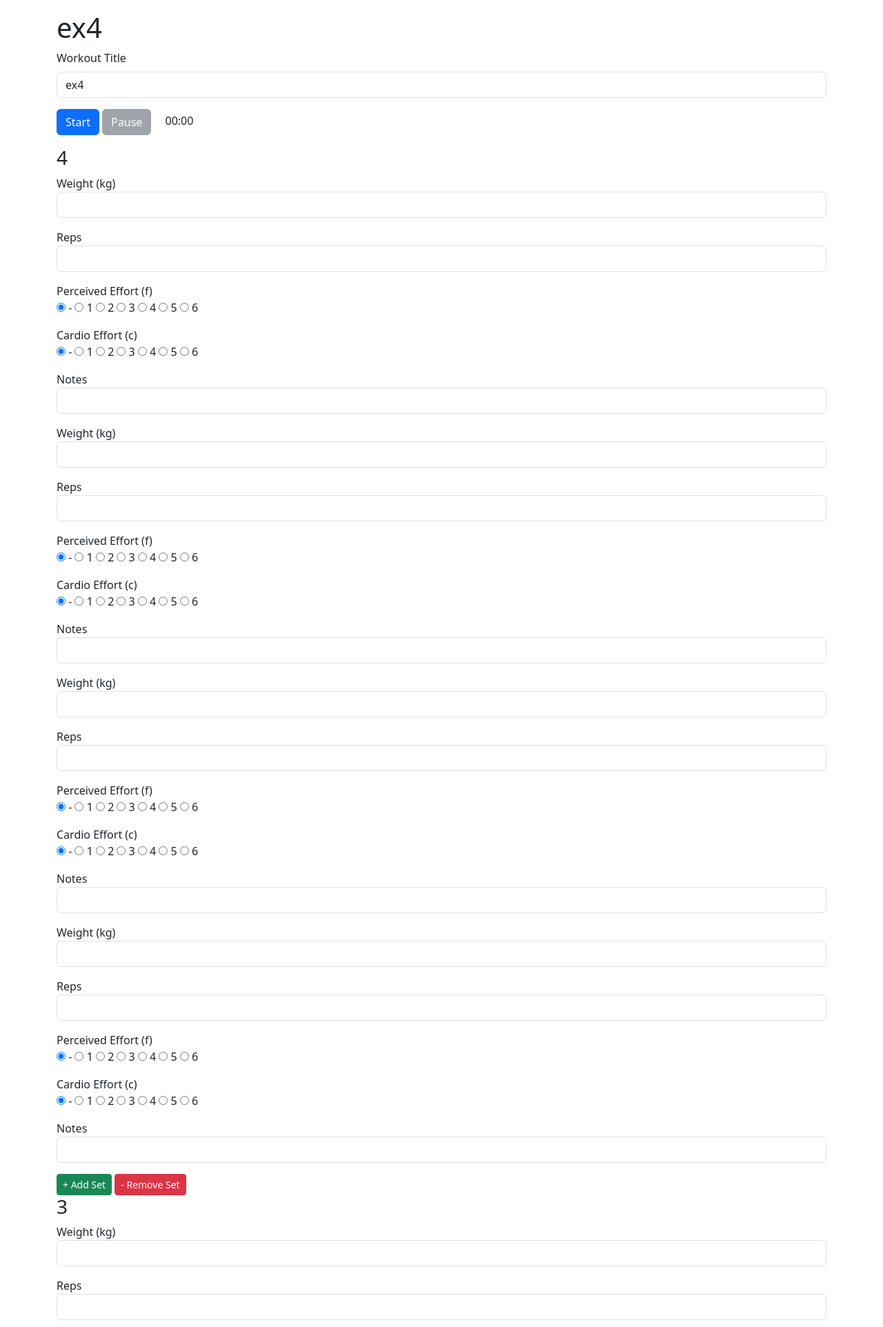
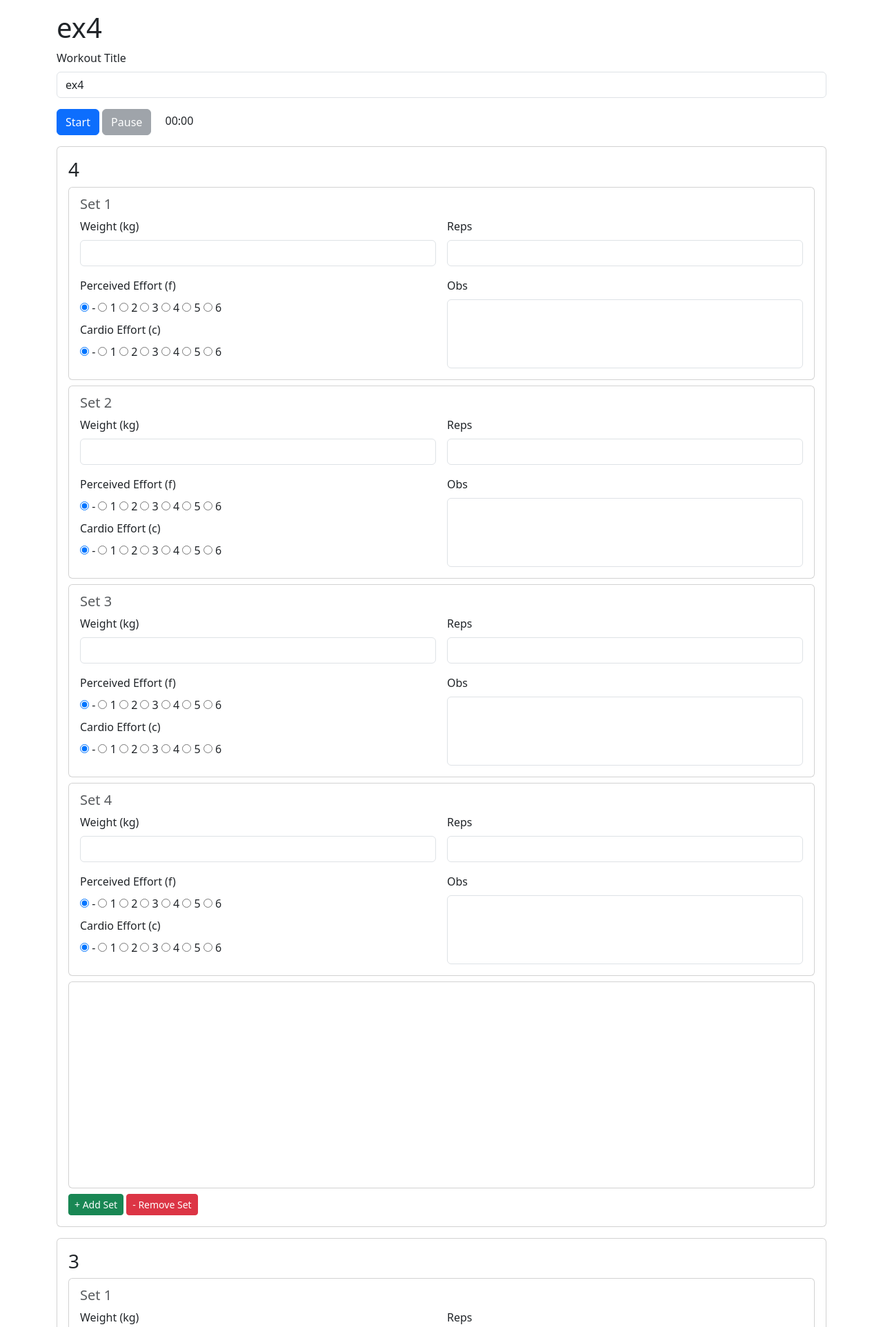
Before and after one commit to rows15/WorkoutTracker, a Flask app: page /workout/1 in a window 1280 px wide. Shown: the top 1924 px of the page at 69% size. Run offline with Flask 3, Linux system fonts and the light colour scheme; data comes from the database, SQL or seed files in the repository; both versions use the stored data as it was after the commit; some libraries are stand-ins or nearby versions.

Commit message:
uichanges2

```diff
--- a/V1/templates/workout_form.html
+++ b/V1/templates/workout_form.html
@@ -8,6 +8,20 @@
     <script src="https://code.jquery.com/jquery-3.6.0.min.js"></script>
     <script src="https://code.jquery.com/ui/1.12.1/jquery-ui.min.js"></script>
     <link href="https://code.jquery.com/ui/1.12.1/themes/base/jquery-ui.css" rel="stylesheet">
+    <style>
+        /* Ensure notes input spans multiple rows */
+        .notes-container {
+            height: 100%;
+        }
+        .notes-input {
+            height: 100%;
+            min-height: 100px; /* Approx height of effort + cardio radios */
+        }
+        /* Future use box height approximation */
+        .future-box {
+            min-height: 300px; /* Approx 8 rows, adjust as needed */
+        }
+    </style>
 </head>
 <body>
     <div class="container py-3">
@@ -43,44 +57,54 @@
         function addExercise(name, id, sets, order = exerciseCount) {
             let exerciseIdx = exerciseCount++;
             let exerciseHtml = `
-                <div class="exercise" data-exercise-idx="${exerciseIdx}">
-                    <h3>${name}</h3>
+                <div class="exercise card mb-3" data-exercise-idx="${exerciseIdx}">
+                    <div class="card-body">
+                        <h3 class="card-title">${name}</h3>
                         <input type="hidden" name="exercises[${exerciseIdx}][${id ? 'exercise_id' : 'name'}]" value="${id || name}">
                         <input type="hidden" name="exercises[${exerciseIdx}][order]" value="${order}">
                         <div class="sets">
                             ${Array.from({length: sets || 1}, (_, i) => `
-                            <div class="set" data-set-idx="${i}">
-                                <div class="mb-3">
-                                    <label>Weight (kg)</label>
+                                <div class="set card mb-2" data-set-idx="${i}">
+                                    <div class="card-body">
+                                        <h5 class="card-subtitle mb-2 text-muted">Set ${i + 1}</h5>
+                                        <div class="row g-3">
+                                            <div class="col-6">
+                                                <label class="form-label">Weight (kg)</label>
                                                 <input type="number" step="0.5" name="exercises[${exerciseIdx}][sets][${i}][weight]" class="form-control">
                                             </div>
-                                <div class="mb-3">
-                                    <label>Reps</label>
+                                            <div class="col-6">
+                                                <label class="form-label">Reps</label>
                                                 <input type="number" name="exercises[${exerciseIdx}][sets][${i}][reps]" class="form-control">
                                             </div>
-                                <div class="mb-3">
-                                    <label>Perceived Effort (f)</label>
+                                            <div class="col-6">
+                                                <label class="form-label">Perceived Effort (f)</label>
                                                 <div>
                                                     <input type="radio" name="exercises[${exerciseIdx}][sets][${i}][f]" value="-" checked> -
                                                     ${[1,2,3,4,5,6].map(j => `<input type="radio" name="exercises[${exerciseIdx}][sets][${i}][f]" value="${j}"> ${j}`).join(' ')}
                                                 </div>
-                                </div>
-                                <div class="mb-3">
-                                    <label>Cardio Effort (c)</label>
+                                                <label class="form-label mt-2">Cardio Effort (c)</label>
                                                 <div>
                                                     <input type="radio" name="exercises[${exerciseIdx}][sets][${i}][c]" value="-" checked> -
                                                     ${[1,2,3,4,5,6].map(j => `<input type="radio" name="exercises[${exerciseIdx}][sets][${i}][c]" value="${j}"> ${j}`).join(' ')}
                                                 </div>
                                             </div>
-                                <div class="mb-3">
-                                    <label>Notes</label>
-                                    <input type="text" name="exercises[${exerciseIdx}][sets][${i}][notes]" class="form-control">
+                                            <div class="col-6 notes-container">
+                                                <label class="form-label">Obs</label>
+                                                <input type="text" name="exercises[${exerciseIdx}][sets][${i}][notes]" class="form-control notes-input">
+                                            </div>
+                                        </div>
                                     </div>
                                 </div>
                             `).join('')}
                         </div>
+                        <div class="card future-box mb-2">
+                            <div class="card-body">
+                                <!-- Reserved for future use -->
+                            </div>
+                        </div>
                         <button type="button" class="btn btn-sm btn-success add-set">+ Add Set</button>
                         <button type="button" class="btn btn-sm btn-danger remove-set" ${sets <= 1 ? 'disabled' : ''}>- Remove Set</button>
+                    </div>
                 </div>
             `;
             $('#exercises').append(exerciseHtml);
@@ -133,19 +157,39 @@
             let idx = parseInt(exerciseDiv.data('exercise-idx'));
             let setCount = exerciseDiv.find('.set').length;
             console.log('Exercise idx:', idx, 'New set idx:', setCount);
-            let newSet = exerciseDiv.find('.set').first().clone();
-            newSet.attr('data-set-idx', setCount);
-            newSet.find('input').each(function() {
-                let name = $(this).attr('name').replace(/\[sets\]\[\d+\]/, `[sets][${setCount}]`);
-                $(this).attr('name', name);
-                if ($(this).attr('type') !== 'radio') {
-                    $(this).val('');
-                } else {
-                    $(this).prop('checked', false);
-                }
-            });
-            newSet.find(`input[name="exercises[${idx}][sets][${setCount}][f]"][value="-"]`).prop('checked', true);
-            newSet.find(`input[name="exercises[${idx}][sets][${setCount}][c]"][value="-"]`).prop('checked', true);
+            let newSet = `
+                <div class="set card mb-2" data-set-idx="${setCount}">
+                    <div class="card-body">
+                        <h5 class="card-subtitle mb-2 text-muted">Set ${setCount + 1}</h5>
+                        <div class="row g-3">
+                            <div class="col-6">
+                                <label class="form-label">Weight (kg)</label>
+                                <input type="number" step="0.5" name="exercises[${idx}][sets][${setCount}][weight]" class="form-control">
+                            </div>
+                            <div class="col-6">
+                                <label class="form-label">Reps</label>
+                                <input type="number" name="exercises[${idx}][sets][${setCount}][reps]" class="form-control">
+                            </div>
+                            <div class="col-6">
+                                <label class="form-label">Perceived Effort (f)</label>
+                                <div>
+                                    <input type="radio" name="exercises[${idx}][sets][${setCount}][f]" value="-" checked> -
+                                    ${[1,2,3,4,5,6].map(j => `<input type="radio" name="exercises[${idx}][sets][${setCount}][f]" value="${j}"> ${j}`).join(' ')}
+                                </div>
+                                <label class="form-label mt-2">Cardio Effort (c)</label>
+                                <div>
+                                    <input type="radio" name="exercises[${idx}][sets][${setCount}][c]" value="-" checked> -
+                                    ${[1,2,3,4,5,6].map(j => `<input type="radio" name="exercises[${idx}][sets][${setCount}][c]" value="${j}"> ${j}`).join(' ')}
+                                </div>
+                            </div>
+                            <div class="col-6 notes-container">
+                                <label class="form-label">Obs</label>
+                                <input type="text" name="exercises[${idx}][sets][${setCount}][notes]" class="form-control notes-input">
+                            </div>
+                        </div>
+                    </div>
+                </div>
+            `;
             exerciseDiv.find('.sets').append(newSet);
             updateRemoveButtons(exerciseDiv);
         });
```
Also changed, not shown: V1/backups/workout_7_20250618_183334.json (added, +52 -0 lines), V1/instance/workout.db. Lines whose indentation alone changed are shown as unchanged.
